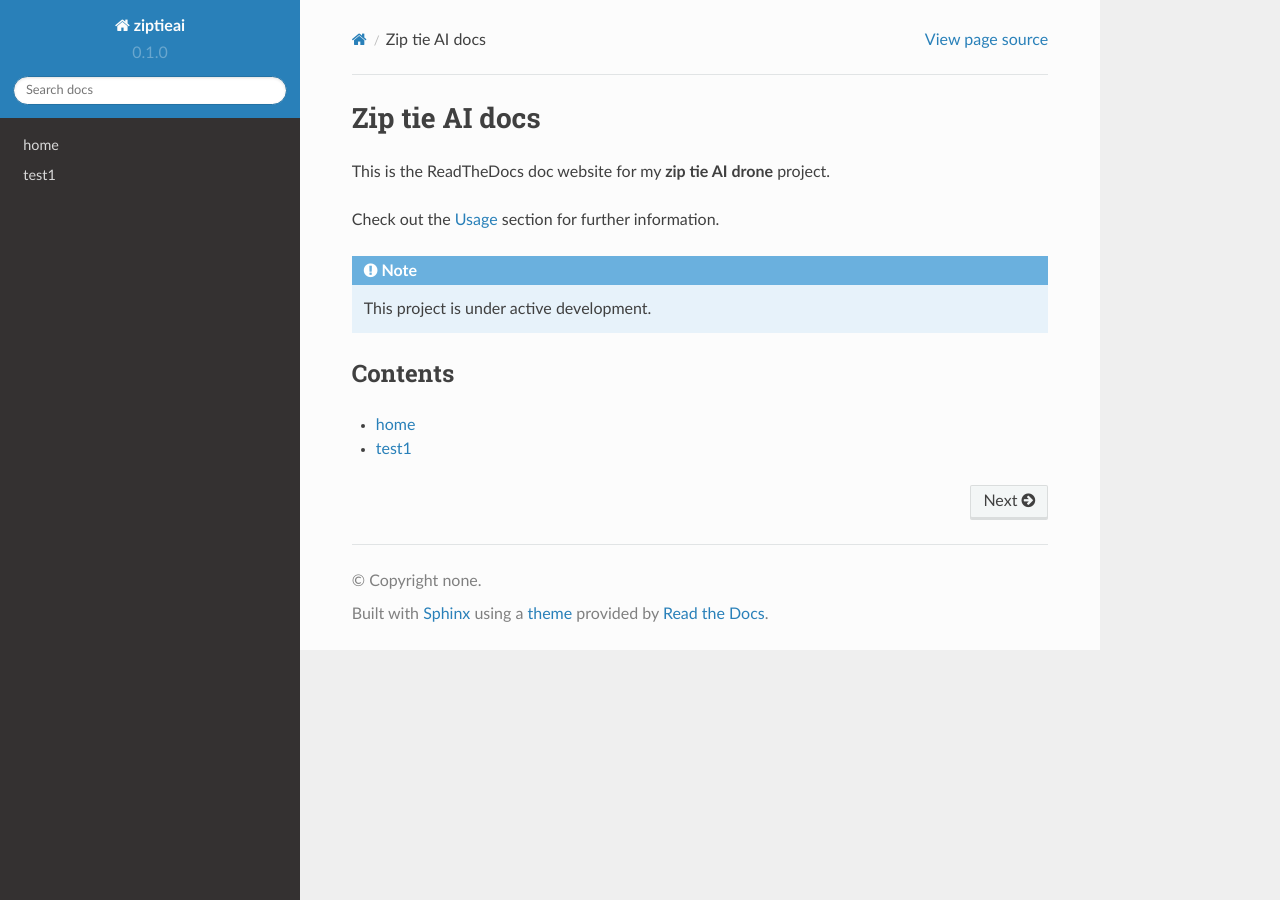
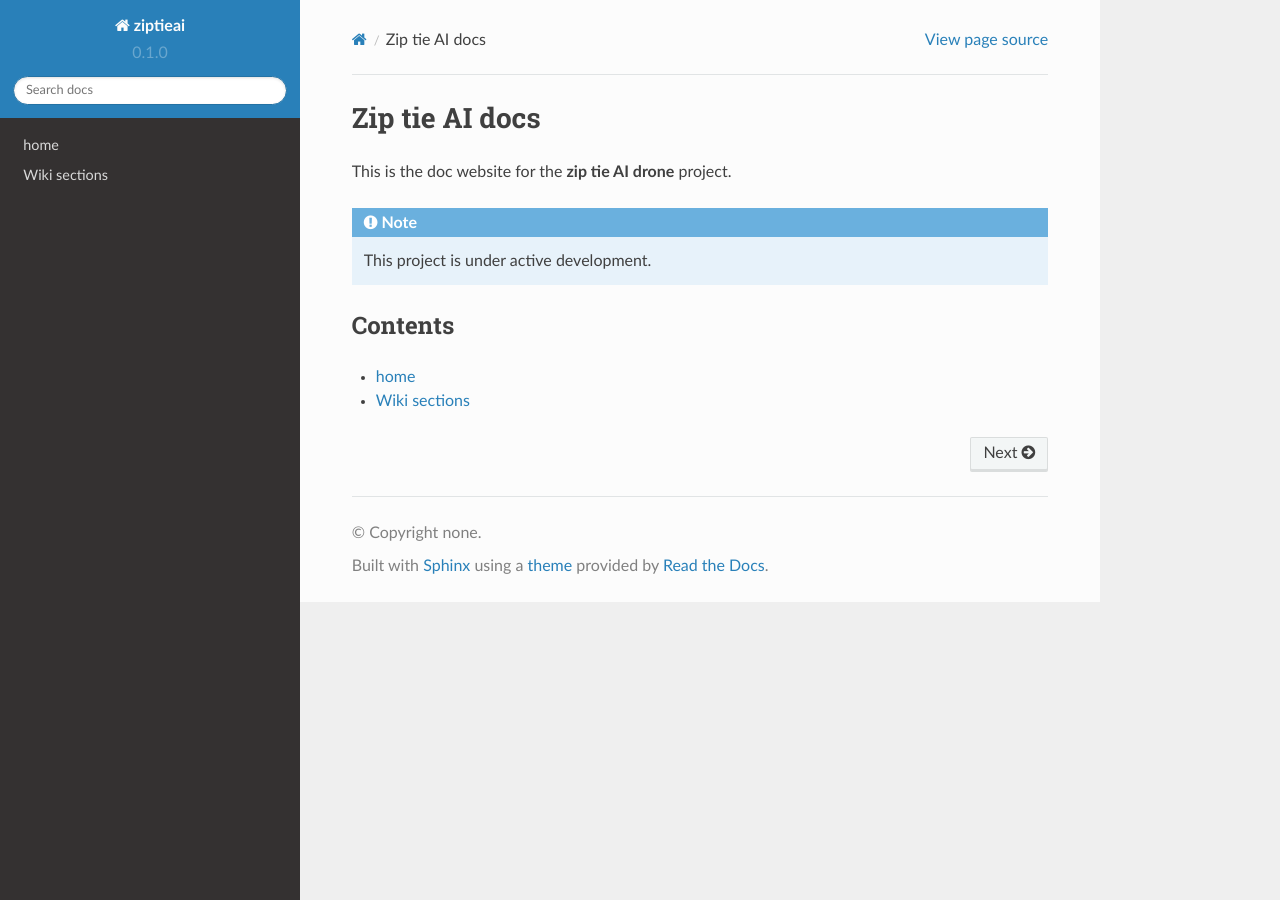
Before and after one commit to terrytaylorbonn/rtd-tutorial, a Sphinx documentation site: the page built from docs/source/index.rst, in a window 1280 px wide. Built offline with Sphinx 7.4.7 and the Read the Docs theme 2.0.0, drawn with Linux system fonts in a browser that asks for light colours.

Commit message:
0229 1240

```diff
--- a/docs/source/home.rst
+++ b/docs/source/home.rst
@@ -24,7 +24,7 @@ getting started!
 *Screenshot below: The real (FPV) thing (if jammed, the FPV drone becomes
 uncontrolled; with AI it becomes autonomous).*
 
- |image1|
+|image1|
 
 .. |image| image:: https://github.com/terrytaylorbonn/auxdrone/assets/20533814/d72f191f-f475-4e76-a8cb-6f6b1be61ec3
 .. |image1| image:: https://github.com/terrytaylorbonn/auxdrone/assets/20533814/d3d88ae9-0c8b-4dde-9189-d3a3b0ae805d
--- a/docs/source/index.rst
+++ b/docs/source/index.rst
@@ -1,14 +1,11 @@
 Zip tie AI docs
 ===============
 
-This is the ReadTheDocs doc website for my **zip tie AI drone** project.
+This is the doc website for the **zip tie AI drone** project.
 
+.. Check out the :doc:`usage` section for further information.
 
-Check out the :doc:`usage` section for further information.
-
-.. note::
-
-   This project is under active development.
+.. note:: This project is under active development.
 
 Contents
 --------
@@ -16,4 +13,4 @@ Contents
 .. toctree::
 
    home
-   test1
+   Wiki-organization
```
Also changed, not shown: docs/source/Wiki-organization.rst (added, +43 -0 lines).
